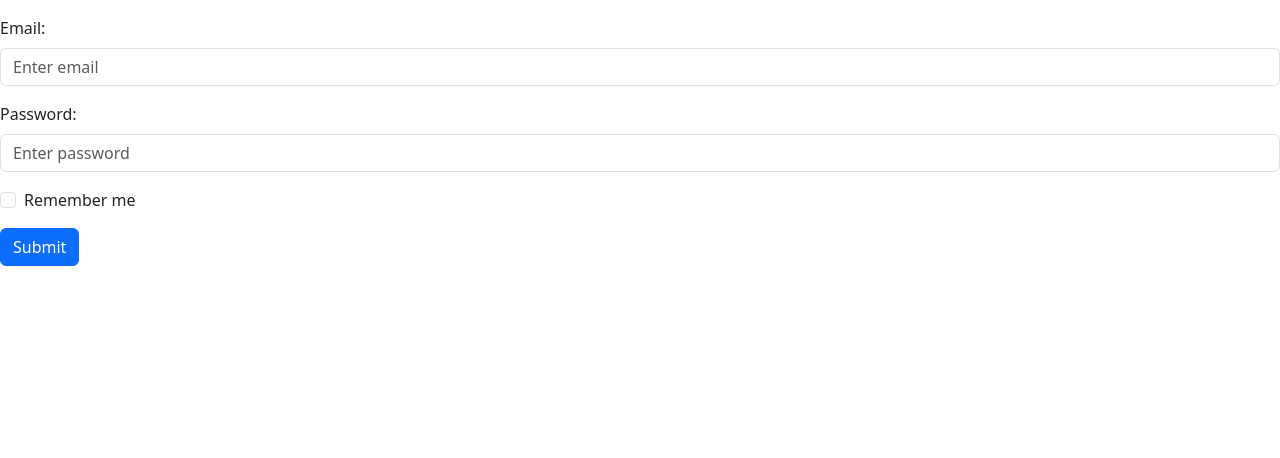
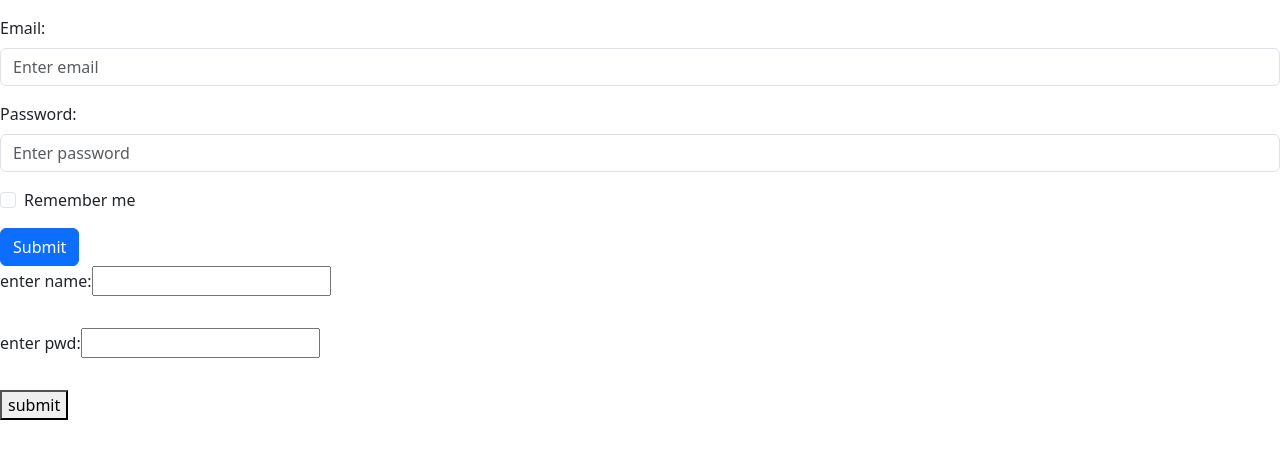
Before and after one commit to pallavipatelsanugula2002/reactclass, a React (Create React App) app: page / in a window 1280 px wide. Shown: the top 458 px of the page. Built offline with nearby package versions, Linux system fonts and the light colour scheme.

Commit message:
tasks-on-24-1-24

```diff
--- a/src/App.js
+++ b/src/App.js
@@ -250,6 +250,7 @@ function App(){
   return(
     <>
     <Login/>
+    <Controlled/>
     {/* <Mounting/>
     <UseStatemethod/>
     <DynamicList/>
```
